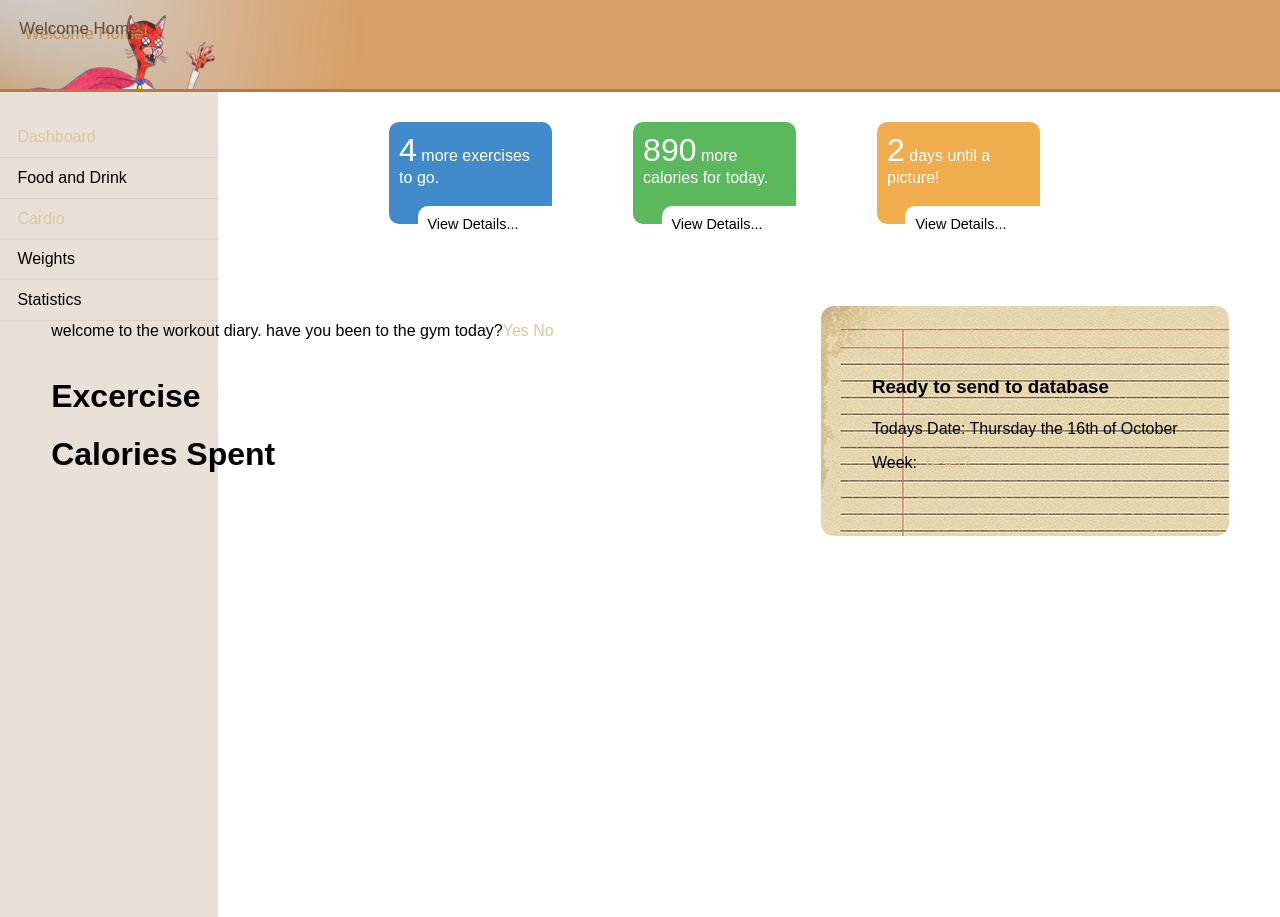
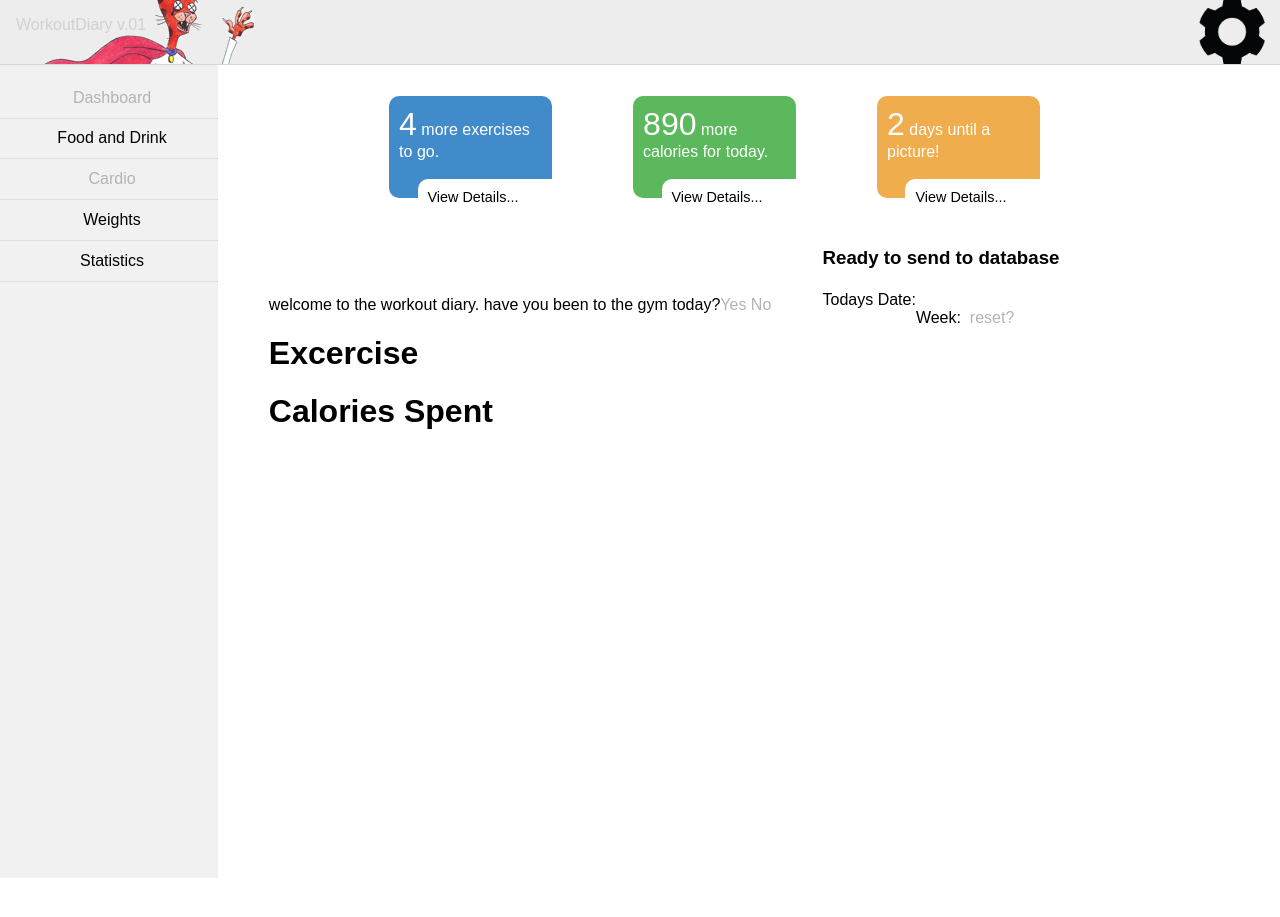
Before and after one commit to intheon/workout-diary, a PHP site: page / in a window 1280 px wide. After the commit the page ends 878 px from the top, so only its background shows below. Run offline with PHP 8.4, Linux system fonts and the light colour scheme; data that the repository does not hold is empty.

Commit message:
bits and bats

```diff
--- a/css/cardio.css
+++ b/css/global_framework.css
@@ -1,24 +1,25 @@
-html    {
+html
+{
     margin:0px;
     padding:0px;
     height:100%;
+    overflow:hidden;
 }
-body{
+
+body
+{
     font-family:arial;
     margin:0px;
     padding:0px;
     height:100%;
 }
 
-a {
+a
+{
     color:#B3B3B3;
     text-decoration: none;
 }
 
-a {
-    color:#B3B3B3;
-    text-decoration: none;
-}
 a:hover {
     color:#B78612;
 }
@@ -28,6 +29,9 @@
     height:100%;
     overflow:hidden;
 }
+
+
+
 #menu_panel
 {
     float:left;
@@ -36,6 +40,7 @@
     background-color:#F1F1F1;
     width:17%;
 }
+
 #menu_panel div
 {
     border-bottom: 1px solid;
@@ -108,79 +113,6 @@
 {
     color:black;
 }
-.active li
-{
-    background-color:#F0F2F3;
-}
-#tab_content
-{
-    margin-top:9%;
-    margin-left:1em;
-    margin-right:1em;
-    margin-bottom:1em;
-    padding:1%;
-    border: 1px solid;
-    border-color: #DFDFDF;
-    border-radius:6px;
-}
-.item_content
-{
-    margin-left:1em;
-    margin-right:1em;
-    margin-bottom:1em;
-    padding:1%;
-    border: 1px solid;
-    border-color: #DFDFDF;
-    border-radius:6px;
-}
-.cancel
-{
-    float:right;
-    margin-top: 2%;
-    margin-right: 2%;
-}
-
-.localstorage_panel
-{
-    margin-top:3%;
-    border: 1px solid;
-    border-color: #D0E3C7;
-    border-radius:6px;
-}
-.localstorage_panel h1
-{
-    background-color:#DFF0D8;
-    padding:0%;
-    margin:0%;
-    font-size:1.35em;
-    padding:0.5em;
-    color:#92B780;
-}
-.localstorage_panel p
-{
-    padding:0%;
-    margin:0%;
-    font-size:1.05em;
-    padding:0.7em;
-}
-.submission_panel
-{
-    margin-top:3%;
-    border: 1px solid;
-    border-color: #D8E7D2;
-    border-radius:6px;
-}
-.submission_panel input[type="button"]
-{
-    width:100%;
-    border-radius:6px;
-    color:black;
-}
-
-.submission_panel input[type="button"]:hover
-{
-    background-color:#F5FFEF;
-}
 
 
 
@@ -207,19 +139,42 @@
 {
     padding:1%;
 }
-
-
 #toolbar
 {
     background:url(../img/hdbg.png);
     background-repeat: no-repeat;
+    background-position: 2%;
     width:100%;
-    height:3em;
-    background-color:#D9A067;
-    border-bottom: 3px solid;
-    border-color:#B17C47;
-    padding:1.5%;
-    font-size:1.05em;
-    text-shadow: 5px 5px #C19054;
-    color:#5C4E40;
+    height:4em;
+    background-color:#EDEDED;
+    border-bottom: 1px solid;
+    border-color:#D7D7D7;
 }
+#greeting
+{
+	color: #D1D1D1;
+	font-size: 1em;
+	float:left;
+	padding:1em;
+}
+#dropdown_menu
+{
+	width:15%;
+	height:100%;
+	float:right;
+	background: url(../img/settings.png);
+	background-size: 50%;
+	background-repeat: no-repeat;
+	background-position: right;
+}
+#dropdown_menu:hover
+{
+	opacity:0.5;
+}
+#menu_items_location
+{
+	float:right;
+	position:relative;
+	margin-top:33%;
+	margin-right:8%;
+}
--- /dev/null
+++ b/css/index_page.css
@@ -0,0 +1,70 @@
+#modules_bar
+{
+    position:relative;
+    height:auto;
+    padding:1%;
+    width:auto;
+    margin-left:28%;
+    overflow:hidden;
+    color:white;
+}
+
+#modules_bar div
+{
+    float:left;
+    padding:10px;
+    border-radius:10px;
+    width:16%;
+    margin:2%;
+    margin-right:7%;
+    min-height: 82px;
+}
+.jumbo
+{
+    font-size: 2em;
+}
+.modules_footer
+{
+    float:left;
+    background-color: white;
+    margin:0;
+    padding:0;
+    width:100%;
+    position:absolute;
+    color:black;
+    font-size:0.9em;
+    margin-top:-10px
+}
+#exercises_illustration
+{
+    background-color:#428BCA;
+}
+#calories_illustration
+{
+    background-color:#5CB85C;
+}
+#pictures_illustration
+{
+    background-color:#F0AD4E;
+}
+#menu
+{
+    margin:10px;
+    float:right;
+}
+#date
+{
+float:left;
+line-height: 23px;
+}
+#week
+{
+float:left;
+line-height: 23px;
+}
+#interact
+{
+margin:4%;
+float:left;
+position:relative;
+}
--- a/css/style.css
+++ /dev/null
@@ -1,197 +0,0 @@
-html    {
-    margin:0px;
-    padding:0px;
-}
-body{
-        font-family:arial;
-        margin:0px;
-        padding:0px;
-    }
-
-input[type="radio"] {
-  display:none;
-}
-#modules_bar
-{
-    position:relative;
-    height:auto;
-    padding:1%;
-    width:auto;
-    margin-left:28%;
-    overflow:hidden;
-    color:white;
-}
-
-#modules_bar div
-{
-    float:left;
-    padding:10px;
-    border-radius:10px;
-    width:16%;
-    margin:2%;
-    margin-right:7%;
-    min-height: 82px;
-}
-.jumbo
-{
-    font-size: 2em;
-}
-.modules_footer
-{
-    float:left;
-    background-color: white;
-    margin:0;
-    padding:0;
-    width:100%;
-    position:absolute;
-    color:black;
-    font-size:0.9em;
-    margin-top:-10px
-}
-#exercises_illustration
-{
-    background-color:#428BCA;
-}
-#calories_illustration
-{
-    background-color:#5CB85C;
-}
-#pictures_illustration
-{
-    background-color:#F0AD4E;
-}
-
-
-
-#menu_panel
-{
-    padding-top:2%;
-    position:absolute;
-    float:left;
-    height:100%;
-    background-color:#E9E0D7;
-    width:17%;
-}
-#menu_panel div
-{
-    border-bottom: 1px solid;
-    border-color: #DFD3C7;
-    float:left;
-    padding:5%;
-    padding-left:8%;
-    width:87%;
-}
-
-
-#table
-{
-    position: absolute;
-    float:left;
-}
-
-/* */
-
-input[type="radio"] + label {
-    color:#000;
-    font-family:Georgia, sans-serif;
-    font-size:2em;
-}
-
-
-input[type="radio"] + label span  {
-    display:inline-block;
-    width:49px;
-    height:50px;
-    margin:0px 0px 0px 0px;
-    vertical-align:middle;
-    background:url(../img/checks.png) 0 top no-repeat;
-    cursor:pointer;
-}
-
-input[type="radio"]:checked + label span {
-    background:url(../img/checks.png) -48px top no-repeat;
-}
-
-input[type="button"]{
-    padding:0.6%;
-    background:#fff;
-    border-radius: 5px;
-    border: 2px solid;
-    border-color:#DBC0A5;
-    font-family:Georgia, sans-serif;
-    font-size:1.05em;
-}
-input[type="button"]:hover{
-    background:#E7DACC;
-}
-
-
-a {
-    color:#DBC89A;
-    text-decoration: none;
-}
-a:hover {
-    color:#B78612;
-}
-
-#toolbar{
-    background:url(../img/hdbg.png);
-    background-repeat: no-repeat;
-    width:100%;
-    height:3em;
-    background-color:#D9A067;
-    border-bottom: 3px solid;
-    border-color:#B17C47;
-    padding:1.5%;
-    font-size:1.05em;
-    text-shadow: 5px 5px #C19054;
-    color:#5C4E40;
-
-}
-#menu
-{
-    margin:10px;
-    float:right;
-}
-#date
-{
-float:left;
-line-height: 23px;
-}
-#week
-{
-float:left;
-line-height: 23px;
-}
-#interact
-{
-margin:4%;
-float:left;
-position:relative;
-}
-#sidePane
-{
-    float:right;
-    padding:4% 4% 4%;
-    margin-top:4%;
-    margin-right:4%;
-    border-radius:13px;
-    background-color:#F6F3E1;
-    background: url(http://localhost/workout-diary/img/bg.png);
-    border-radius:2px solid;
-    border-color:#F7F6EC;
-}
-#sidePane div:nth-child(odd){
-    font-weight:bold;
-}
-#sidePane div:nth-child(even){
-    margin-bottom:11px;
-}
-.small
-{
-    margin-top:-4px;
-    margin-left:4px;
-    font-size:0.6em;
-
-    color:#7395AF;
-}
--- a/index.php
+++ b/index.php
@@ -1,14 +1,20 @@
 <!DOCTYPE html>
 <html lang="en" xml:lang="en">
 <head>
-    <link href="css/style.css" rel="stylesheet" type="text/css">
+    <link href="css/global_framework.css" rel="stylesheet" type="text/css">
+    <link href="css/index_page.css" rel="stylesheet" type="text/css">
 </head>
 
 <body>
 <!-- TOP TOOLBAR -->
 <div id="toolbar">
-    <div id="greetings">Welcome Home!</div>
-
+    <div id="greeting">WorkoutDiary v.01</div>
+    <div id="dropdown_menu">
+        <div id="menu_items_location">
+            <div id="settings_menu_item">My Account</div>
+            <div id="logout_menu_item">Log Out</div>
+        </div>
+    </div>
 </div>
 
 <div id="menu_panel">
@@ -218,6 +224,6 @@
 </div>
 
 <script src="js/jquery.js"></script>
-<script src="js/engine.js"></script>
+<script src="js/global_engine.js"></script>
 </body>
 </html>
--- /dev/null
+++ b/js/global_engine.js
@@ -0,0 +1,9 @@
+$(document).ready(function(){
+	$("#dropdown_menu div").hide()
+
+	$("#dropdown_menu").click(function(){
+		$("#dropdown_menu div").toggle()
+
+	});
+
+});
```
Also changed, not shown: cardio.php (+10 -2 lines), css/cardio_page.css (added, +73 -0 lines), php/module_push_cardio.php (+5 -4 lines), img/hdbg.png, img/settings.png (added), js/OLD_engine_OLD.js (renamed from js/engine.js).
